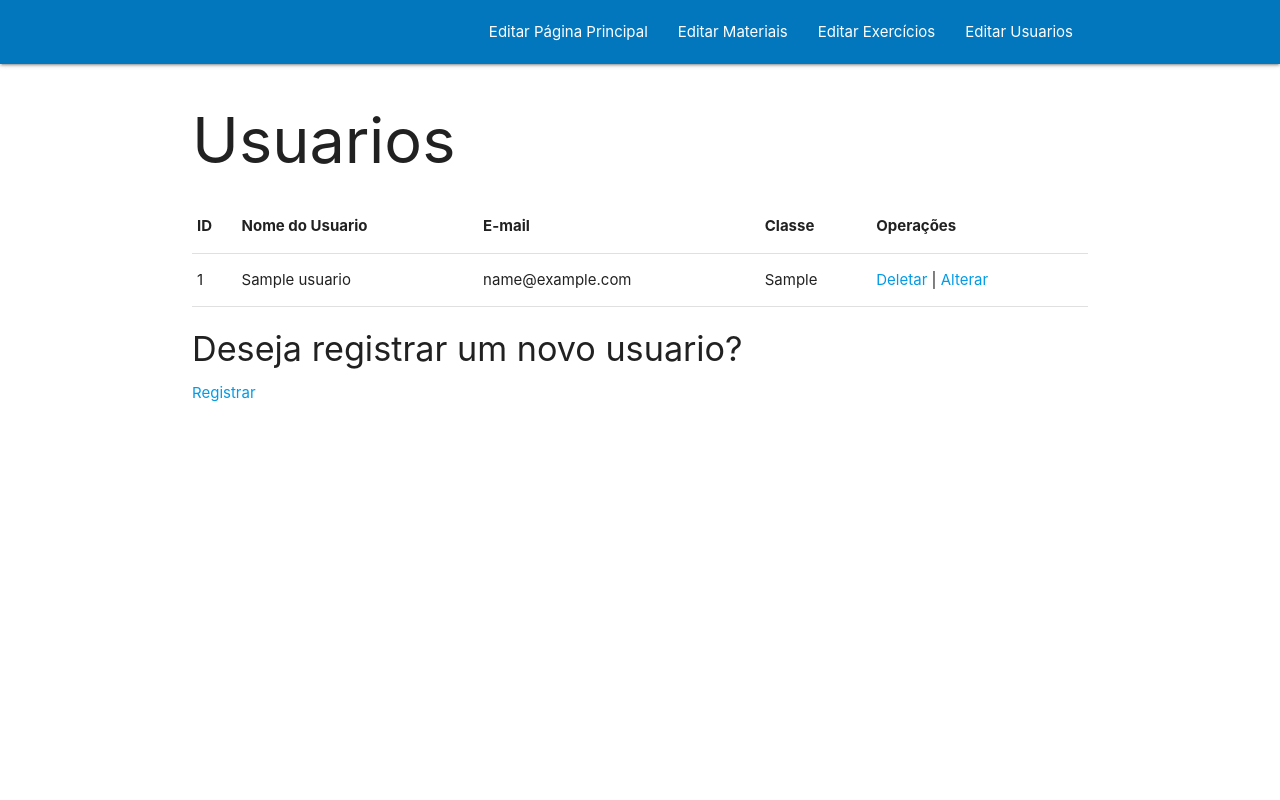
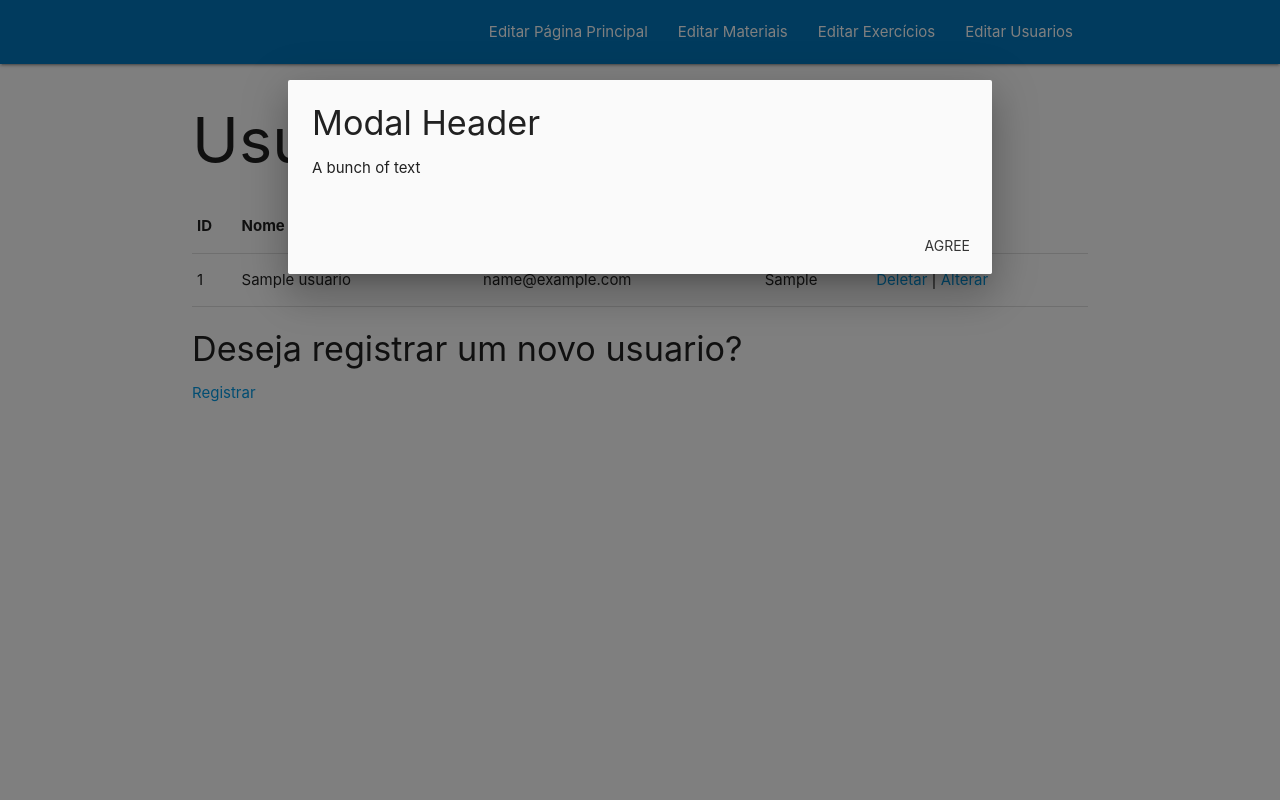
Before and after one commit to Renatinha-jpg/TCC, a PHP site: page /usuariosadm.php in a window 1280 px wide, after a click on "Deletar". Run offline with PHP 8.4, Linux system fonts and the light colour scheme; tables that the repository leaves empty or names only in its code hold one stand-in row (values such as "Sample post").

Commit message:
Update usuariosadm.php

```diff
--- a/Portal Químico/usuariosadm.php
+++ b/Portal Químico/usuariosadm.php
@@ -42,6 +42,16 @@
     <a href="altuser.php"> Alterar </a></td>
    </tr>
 
+  <div id="modal" class="modal">
+    <div class="modal-content">
+      <h4>Modal Header</h4>
+      <p>A bunch of text</p>
+    </div>
+    <div class="modal-footer">
+      <a href="#!" class="modal-close waves-effect waves-green btn-flat">Agree</a>
+    </div>
+  </div>
+
    <?php
 }
 ?>
```
